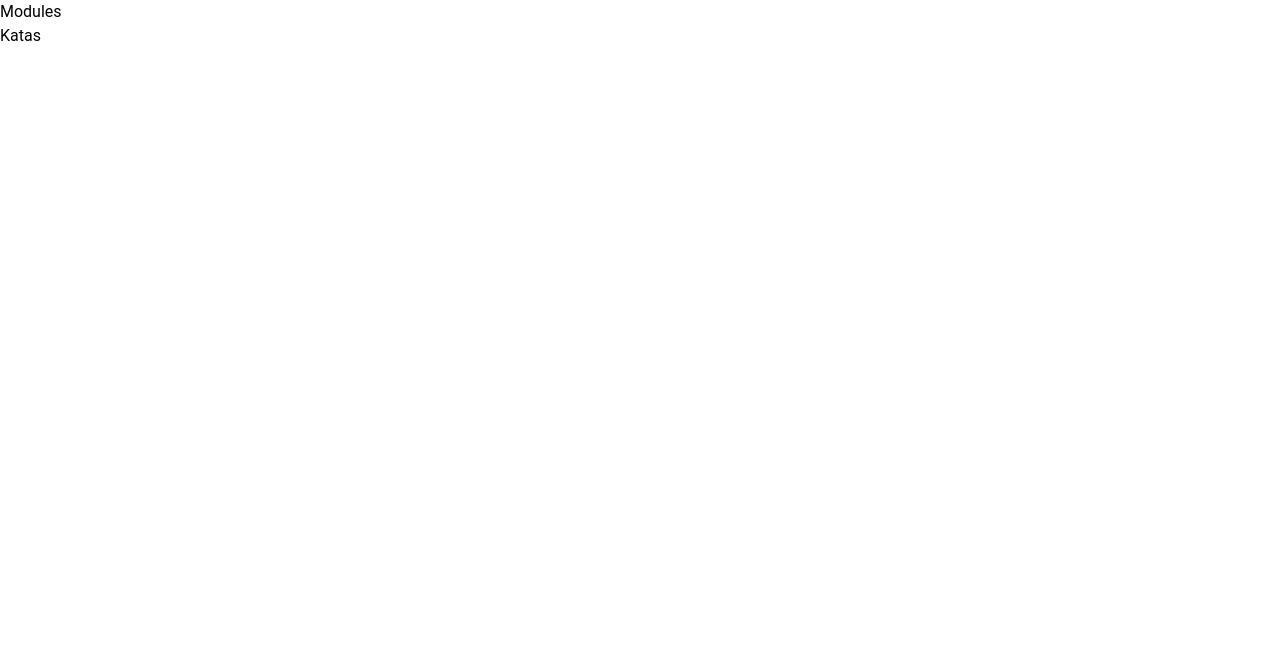
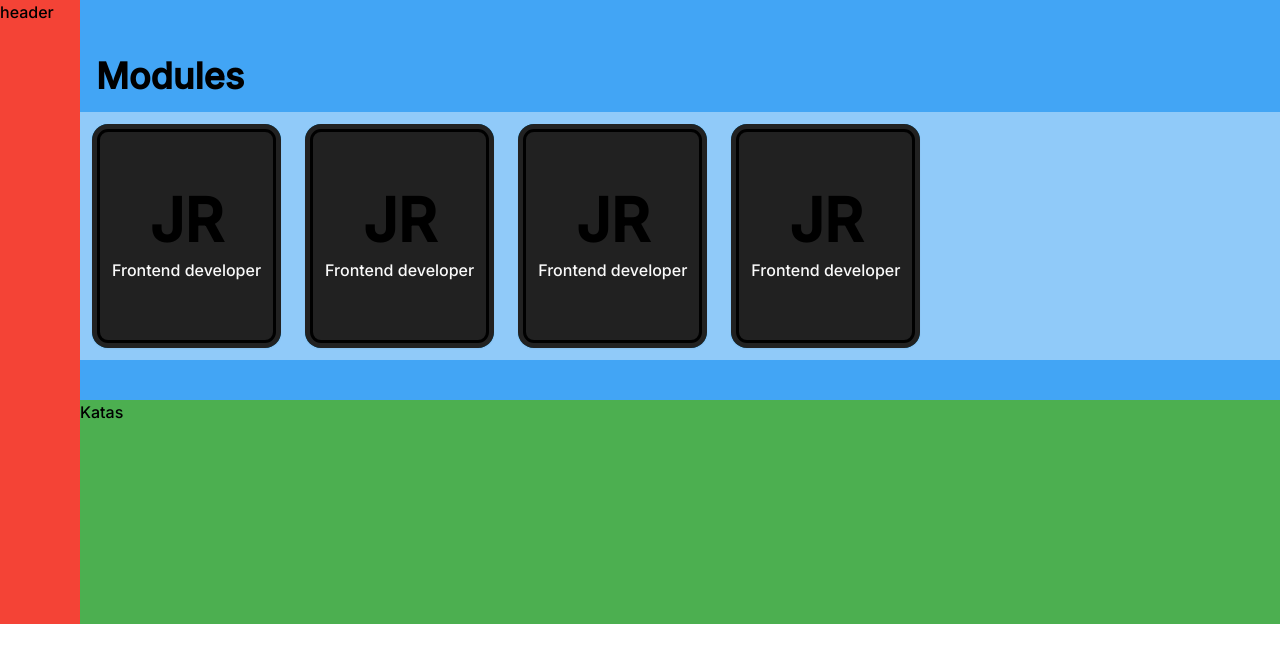
Before and after one commit to CleanCodeRo/ELearningPlatform_Frontend, a React (Vite) app: page /home in a window 1280 px wide. Shown: the top 662 px of the page. Built offline with nearby package versions, Linux system fonts and the light colour scheme.

Commit message:
layout for home done

```diff
--- a/src/components/HomePage/Modules.jsx
+++ b/src/components/HomePage/Modules.jsx
@@ -1,9 +1,17 @@
 import React from "react";
+import ModuleAndWeekCard from "../ModuleAndWeekCard";
 
 export default function Modules(){
     return(
-        <div>
-            Modules
+        <div className=" w-full  bg-blue-400 py-10">
+          <p className="text-4xl p-4  font-bold">Modules</p>
+          <div className="flex bg-blue-200 py-3">
+                <ModuleAndWeekCard/>
+                <ModuleAndWeekCard/>
+                <ModuleAndWeekCard/>
+                <ModuleAndWeekCard/>
+
+          </div>
         </div>
     )
 }
--- a/src/components/HomePage/SpecialKatas.jsx
+++ b/src/components/HomePage/SpecialKatas.jsx
@@ -2,7 +2,7 @@ import React from "react";
 
 export default function SpecialKatas(){
     return (
-        <div>
+        <div className="bg-green-500 h-56">
             Katas
         </div>
     )
--- /dev/null
+++ b/src/components/ModuleAndWeekCard.jsx
@@ -0,0 +1,15 @@
+import React from "react";
+
+export default function ModuleAndWeekCard() {
+    return (
+        <div class="bg-light-blue-700 rounded-2xl shadow-sm shadow-sky-500 outline outline-slate-400 -outline-offset-8 mx-3">
+            <div class="p-5 group overflow-hidden relative after:duration-500 before:duration-500  duration-500 hover:after:duration-500 hover:after:translate-x-24 hover:before:translate-y-12 hover:before:-translate-x-32 hover:duration-500 after:absolute after:w-24 after:h-24 after:bg-sky-700 after:rounded-full  after:blur-xl after:bottom-32 after:right-16 after:w-12 after:h-12  before:absolute before:w-20 before:h-20 before:bg-sky-400 before:rounded-full  before:blur-xl before:top-20 before:right-16 before:w-12 before:h-12  hover:rotate-12 flex justify-center items-center h-56   bg-gray-900 rounded-2xl outline outline-slate-400 -outline-offset-8">
+                <div class="z-10 flex flex-col items-center gap-2">
+                    <span class="text-slate-400 text-6xl font-bold">JR </span>
+                    <p class="text-gray-50">Frontend developer</p>
+                </div>
+            </div>
+        </div>
+
+    )
+}
--- /dev/null
+++ b/src/components/SideHeader.jsx
@@ -0,0 +1,9 @@
+import React from "react";
+
+export default function SideHeader(){
+    return(
+        <div className="bg-red-500 min-w-20">
+            header
+        </div>
+    )
+}
--- a/src/pages/HomePage.jsx
+++ b/src/pages/HomePage.jsx
@@ -1,12 +1,17 @@
 import React from "react";
 import Modules from "../components/HomePage/Modules";
 import SpecialKatas from "../components/HomePage/SpecialKatas";
+import SideHeader from "../components/SideHeader";
 
 function HomePage() {
   return (
-    <div className="select-none">
-      <Modules />
-      <SpecialKatas />
+    <div className="font-inter select-none flex flex-row">
+      <SideHeader />
+
+      <div className="flex flex-col w-screen">
+        <Modules />
+        <SpecialKatas />
+      </div>
     </div>
   );
 }
```
